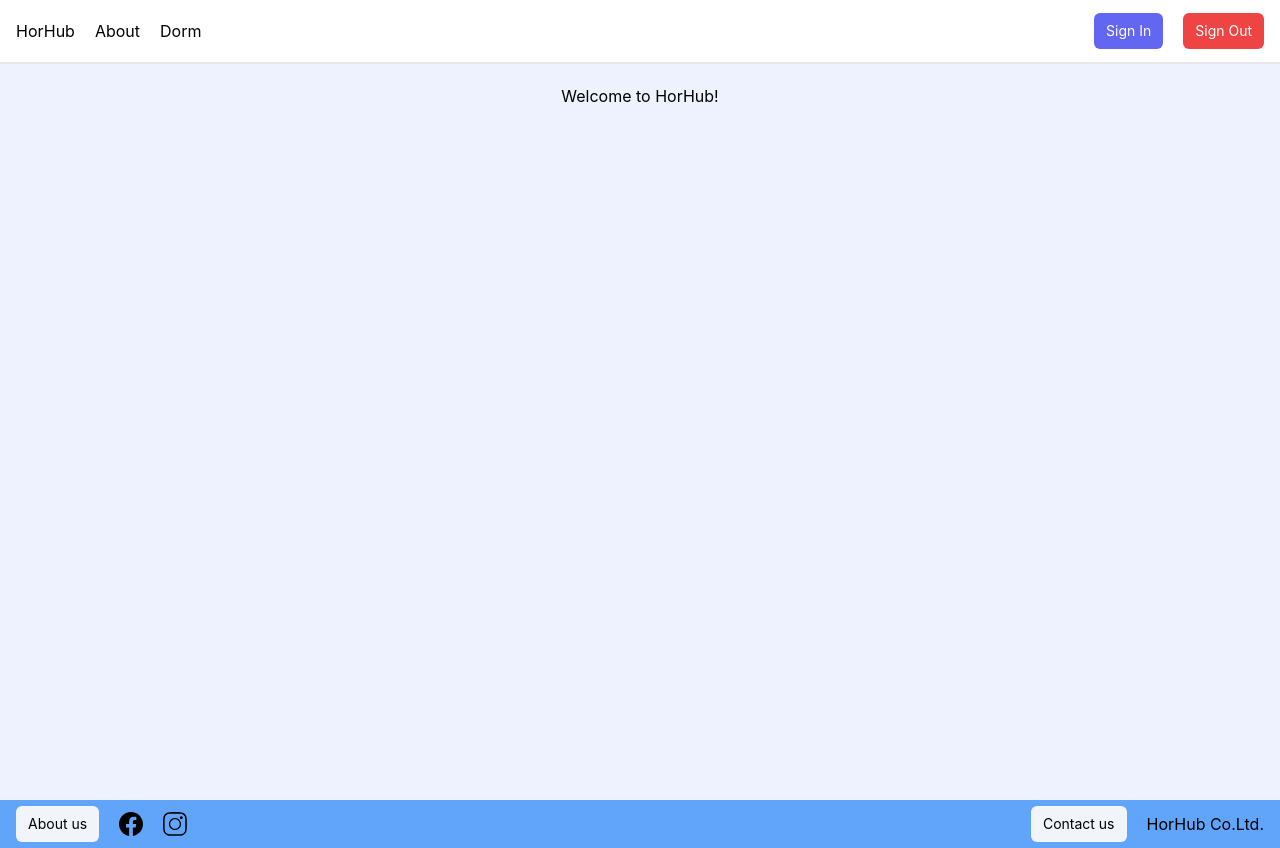
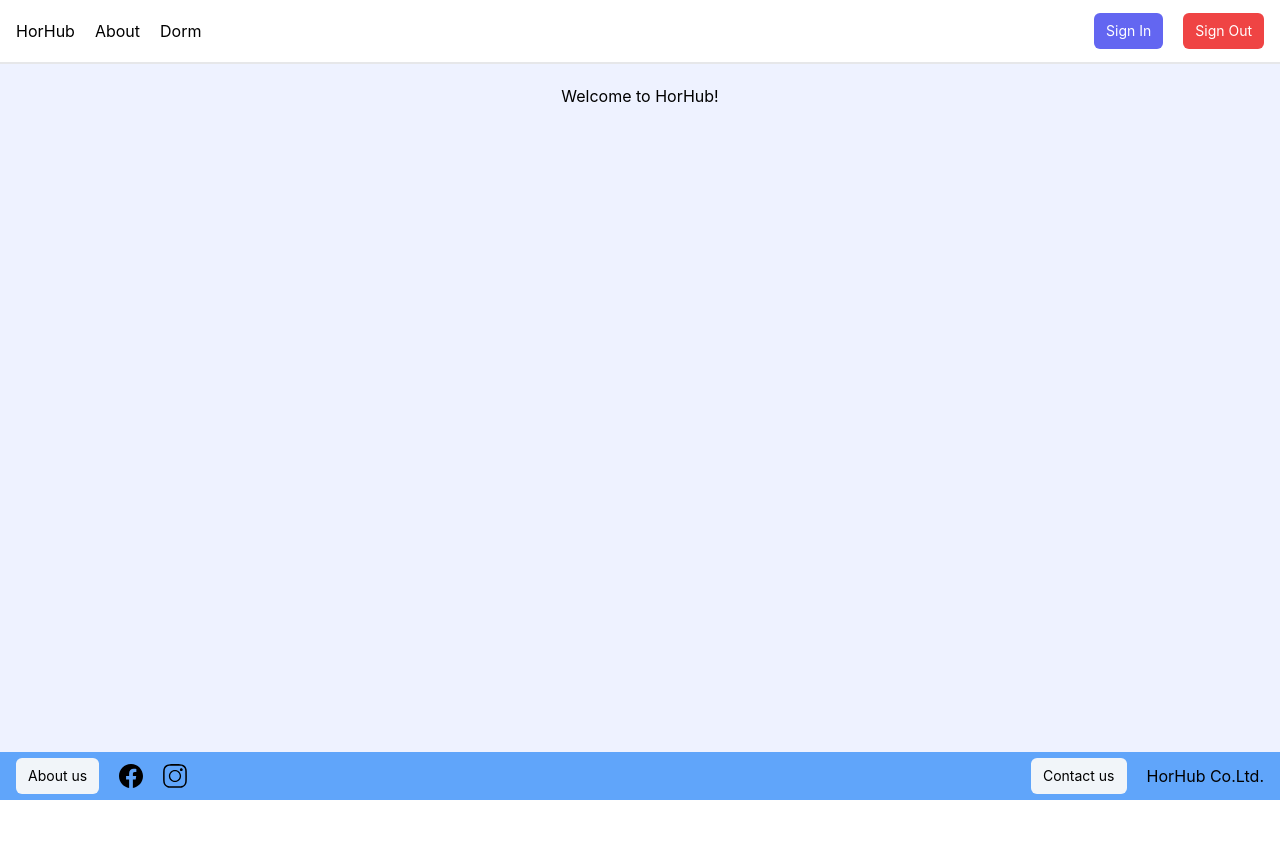
Before and after one commit to 2110366-2566-2/HorHub, a React (Create React App) app in the folder frontend/: page / in a window 1280 px wide. After the commit the page ends 800 px from the top, so only its background shows below. Built offline with nearby package versions, Linux system fonts and the light colour scheme.

Commit message:
fix(style): normal page min height

```diff
--- a/frontend/src/index.css
+++ b/frontend/src/index.css
@@ -17,7 +17,7 @@ code {
 }
 
 .page {
-  @apply w-full min-h-[calc(100vh-4rem)] flex flex-col items-center px-5 py-5 bg-indigo-50
+  @apply w-full min-h-[calc(100vh-7rem)] flex flex-col items-center px-5 py-5 bg-indigo-50
 }
 
 .primary-button {
```
